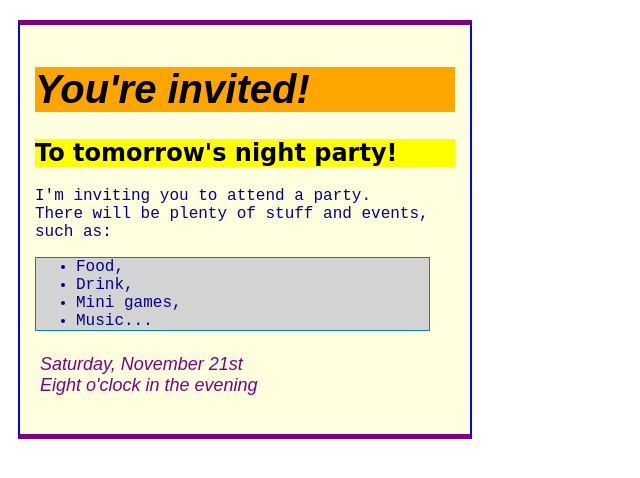
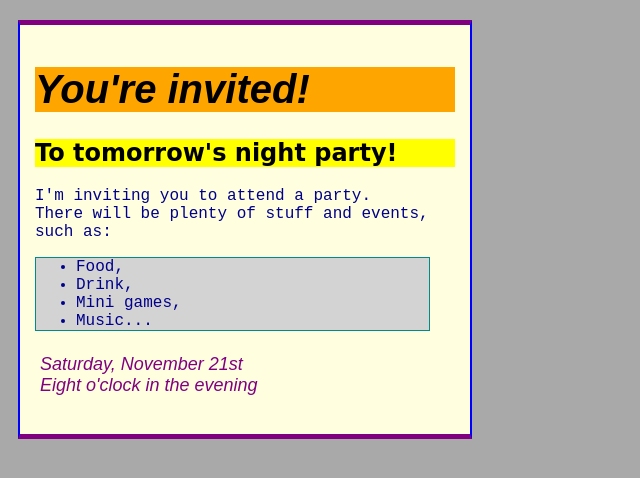
Before and after one commit to vinkoperkovic/Event-invite, a plain HTML site: page index.html in a window 1280 px wide. Shown: the whole page, without its empty margins (0-640 px from the left). Drawn offline with Linux system fonts and the light colour scheme.

Commit message:
Update index.html

```diff
--- a/index.html
+++ b/index.html
@@ -39,6 +39,9 @@
             background:yellow;
             font-family:cursive;
         }
+        body {
+            background:darkgray;
+            }
 
         </style>
     </head>
```
